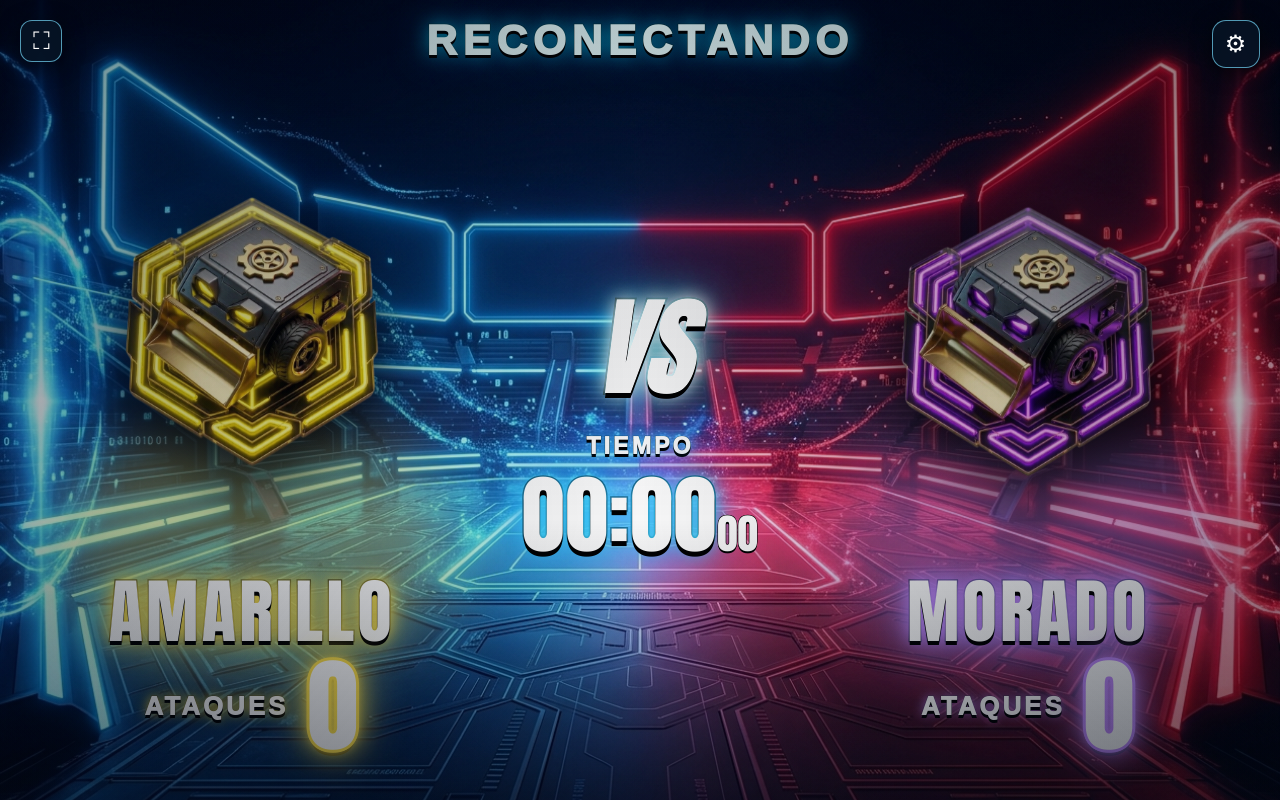
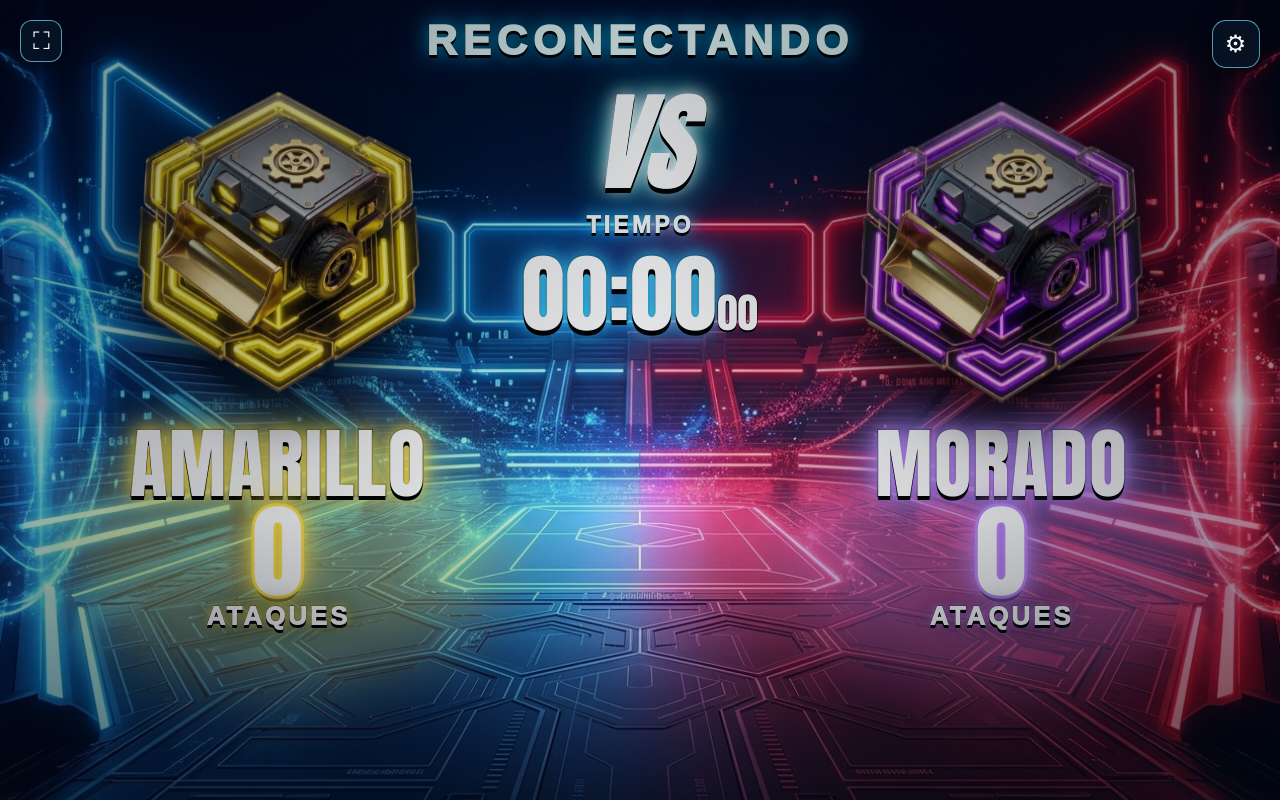
Before and after one commit to Duvan49/MiniSumosRC, a Flask app: page / in a window 1280 px wide. Run offline with Flask 3, Linux system fonts and the light colour scheme; data that the repository does not hold is empty.

Commit message:
Ajustar dashboard: nombres de robots y distribución superior

```diff
--- a/templates/index.html
+++ b/templates/index.html
@@ -14,15 +14,15 @@ body:after{content:"";position:fixed;inset:0;pointer-events:none;background:line
 .status{font:1000 clamp(20px,3.3vw,48px)/1 Arial,Helvetica,sans-serif;letter-spacing:clamp(2px,.45vw,7px);text-align:center;text-transform:uppercase;color:#eaffff;-webkit-text-stroke:1.5px #000;paint-order:stroke fill;text-shadow:0 3px 0 #000,0 0 18px #00d9ffb5,0 0 38px #00aaff80}
 .status.running{color:#75ffad;text-shadow:0 3px 0 #000,0 0 20px #00ff8c}.status.paused{color:#ffda65;text-shadow:0 3px 0 #000,0 0 20px #ffad00}.status.finished{color:#ff708b;text-shadow:0 3px 0 #000,0 0 20px #ff174d}.status.ready{color:#f4fbff}
 .winner{position:relative;z-index:2;align-self:center;margin:0 0 8px;padding:10px 20px;background:#071324e8;border:2px solid #ffe56d;border-radius:14px;color:#ffe66d;font-size:clamp(18px,3vw,34px);text-align:center;-webkit-text-stroke:1px #000;paint-order:stroke fill;text-shadow:0 2px 0 #000,0 0 18px #ffe66d99}
-.matchup{position:relative;z-index:1;flex:1;min-height:0;display:grid;grid-template-columns:minmax(0,1fr) minmax(190px,.62fr) minmax(0,1fr);align-items:center;gap:clamp(4px,1.7vw,28px);width:100%;margin:0 auto}
-.combatant{height:100%;min-height:0;display:flex;flex-direction:column;justify-content:center;align-items:center;text-align:center;position:relative;min-width:0}
+.matchup{position:relative;z-index:1;flex:1;min-height:0;display:grid;grid-template-columns:minmax(0,1fr) minmax(110px,.38fr) minmax(0,1fr);align-items:start;gap:clamp(3px,1vw,16px);width:100%;margin:0 auto;padding-top:clamp(0px,1vh,12px)}
+.combatant{height:100%;min-height:0;display:flex;flex-direction:column;justify-content:flex-start;align-items:center;text-align:center;position:relative;min-width:0}
 .combatant:before{content:"";position:absolute;width:90%;height:38%;bottom:14%;border-radius:50%;filter:blur(36px);opacity:.4;z-index:-1;background:var(--robot-color,#00bfff)}
-.robot-art{display:block;width:100%;height:min(58vh,620px);object-fit:contain;filter:drop-shadow(0 22px 32px #000d);animation:float 4.5s ease-in-out infinite;transition:filter .25s,transform .25s}.combatant.right .robot-art{animation-delay:-2.2s}
-.robot-name{max-width:100%;margin-top:clamp(0px,.8vh,10px);font-family:Impact,'Arial Black',sans-serif;font-size:clamp(32px,5.5vw,90px);line-height:.95;letter-spacing:clamp(1px,.25vw,5px);font-weight:1000;text-transform:uppercase;overflow-wrap:anywhere;color:#fff;-webkit-text-stroke:2.5px #000;paint-order:stroke fill;text-shadow:0 4px 0 #000,0 0 16px var(--robot-color,#49eaff),0 0 32px var(--robot-color,#49eaff),0 0 48px #178cff88}.robot-person{margin-top:4px;font:800 clamp(11px,1.15vw,17px)/1.1 Arial,Helvetica,sans-serif;letter-spacing:1.2px;text-transform:uppercase;color:#e8f7ff;text-shadow:0 2px 3px #000;opacity:.9;overflow-wrap:anywhere}
-.attack-score{display:flex;align-items:center;justify-content:center;gap:clamp(8px,1.5vw,22px);margin-top:clamp(10px,2vh,25px);font-family:Arial,Helvetica,sans-serif;font-size:clamp(20px,2vw,30px);font-weight:1000;letter-spacing:clamp(1px,.25vw,4px);color:#fff;-webkit-text-stroke:.7px #000;paint-order:stroke fill;text-shadow:0 3px 0 #000,0 0 12px var(--robot-color,#49eaff),0 0 22px #000}
+.robot-art{display:block;width:100%;height:min(43vh,470px);object-fit:contain;filter:drop-shadow(0 22px 32px #000d);animation:float 4.5s ease-in-out infinite;transition:filter .25s,transform .25s}.combatant.right .robot-art{animation-delay:-2.2s}
+.robot-name{width:100%;max-width:100%;margin-top:clamp(0px,.6vh,8px);font-family:Impact,'Arial Black',sans-serif;font-size:clamp(18px,calc(6vw - var(--name-length,0)*.16vw),78px);line-height:.98;letter-spacing:clamp(0px,.12vw,2px);font-weight:1000;white-space:normal;overflow-wrap:normal;word-break:normal;color:#fff;-webkit-text-stroke:2.5px #000;paint-order:stroke fill;text-shadow:0 4px 0 #000,0 0 16px var(--robot-color,#49eaff),0 0 32px var(--robot-color,#49eaff),0 0 48px #178cff88}.robot-person{display:none!important}
+.attack-score{display:flex;flex-direction:column-reverse;align-items:center;justify-content:center;gap:clamp(5px,.8vh,10px);margin-top:clamp(8px,1.2vh,16px);font-family:Arial,Helvetica,sans-serif;font-size:clamp(20px,2vw,30px);font-weight:1000;letter-spacing:clamp(1px,.25vw,4px);color:#fff;-webkit-text-stroke:.7px #000;paint-order:stroke fill;text-shadow:0 3px 0 #000,0 0 12px var(--robot-color,#49eaff),0 0 22px #000}
 .attack-score strong{font-family:Impact,'Arial Black',sans-serif;font-size:clamp(56px,8vw,124px);line-height:.82;letter-spacing:1px;color:#fff;-webkit-text-stroke:2.5px #000;paint-order:stroke fill;text-shadow:3px 0 0 var(--robot-color,#fff),-3px 0 0 var(--robot-color,#fff),0 3px 0 var(--robot-color,#fff),0 -3px 0 var(--robot-color,#fff),2px 2px 0 var(--robot-color,#fff),-2px -2px 0 var(--robot-color,#fff),2px -2px 0 var(--robot-color,#fff),-2px 2px 0 var(--robot-color,#fff),0 0 10px var(--robot-color,#fff),0 0 24px var(--robot-color,#fff),0 0 46px var(--robot-color,#fff),0 6px 0 #000;font-variant-numeric:tabular-nums}
-.center{display:flex;flex-direction:column;align-items:center;justify-content:center;min-width:0;text-align:center}
-.vs{font-size:clamp(54px,8.5vw,130px);font-weight:1000;font-style:italic;line-height:.9;color:#fff;letter-spacing:-3px;-webkit-text-stroke:4px #000;paint-order:stroke fill;text-shadow:0 5px 0 #000,0 0 18px #fff,0 0 42px #19cfff;margin-bottom:clamp(20px,4.5vh,58px);filter:drop-shadow(0 0 10px #00bfff);animation:pulse 3s ease-in-out infinite}
+.center{display:flex;flex-direction:column;align-items:center;justify-content:flex-start;min-width:0;text-align:center;padding-top:clamp(6px,2vh,24px)}
+.vs{font-size:clamp(54px,8.5vw,130px);font-weight:1000;font-style:italic;line-height:.9;color:#fff;letter-spacing:-3px;-webkit-text-stroke:4px #000;paint-order:stroke fill;text-shadow:0 5px 0 #000,0 0 18px #fff,0 0 42px #19cfff;margin-bottom:clamp(12px,2.5vh,30px);filter:drop-shadow(0 0 10px #00bfff);animation:pulse 3s ease-in-out infinite}
 .timer-label{font:1000 clamp(17px,1.8vw,25px) Arial,sans-serif;letter-spacing:clamp(1px,.25vw,4px);color:#fff;-webkit-text-stroke:.8px #000;paint-order:stroke fill;text-shadow:0 3px 0 #000,0 0 14px #43dcff,0 0 25px #178cff;margin-bottom:12px}
 .timer{font-family:Impact,'Arial Black',sans-serif;font-size:clamp(44px,6.7vw,100px);font-variant-numeric:tabular-nums;letter-spacing:1px;line-height:1;color:#fff;-webkit-text-stroke:3px #000;paint-order:stroke fill;text-shadow:0 5px 0 #000,0 0 18px #43dcff,0 0 36px #178cff;white-space:nowrap}.centiseconds{display:inline-block;font-size:.48em;line-height:1;vertical-align:baseline;letter-spacing:0;-webkit-text-stroke:1.2px #000;text-shadow:0 2px 0 #000}
 #countdownOverlay{position:fixed;inset:0;z-index:5000;display:flex;flex-direction:column;align-items:center;justify-content:center;gap:clamp(14px,3vh,28px);padding:24px;text-align:center;background:radial-gradient(ellipse at center,#102c48f5 0,#020711f7 72%);backdrop-filter:blur(10px);opacity:1;visibility:visible;transition:opacity .25s,visibility .25s;font-family:Arial,Helvetica,sans-serif}#countdownOverlay[hidden]{display:none}.countdown-title{max-width:1000px;font-size:clamp(24px,5vw,64px);font-weight:1000;letter-spacing:clamp(2px,.7vw,9px);color:#f4fcff;text-shadow:0 4px 0 #000,0 0 24px #18cfff;animation:countTitleIn .5s ease-out both}.countdown-number{font-family:Impact,"Arial Black",sans-serif;font-size:clamp(130px,30vw,340px);font-weight:1000;line-height:.85;color:#fff;-webkit-text-stroke:4px #06101b;paint-order:stroke fill;text-shadow:0 8px 0 #000,0 0 22px #38dfff,0 0 70px #00aaff;animation:countPop .62s cubic-bezier(.15,.8,.2,1) both}.countdown-number.go{font-size:clamp(90px,20vw,230px);color:#7dffb4;text-shadow:0 7px 0 #000,0 0 28px #00ff8c,0 0 90px #00ff8c}.countdown-subtitle{font-size:clamp(12px,2vw,18px);font-weight:900;letter-spacing:clamp(3px,.7vw,8px);color:#9bc7df}@keyframes countPop{0%{opacity:0;transform:scale(1.65) rotate(-7deg);filter:blur(8px)}65%{opacity:1;transform:scale(.92) rotate(2deg);filter:blur(0)}100%{opacity:1;transform:scale(1) rotate(0)}}@keyframes countTitleIn{from{opacity:0;transform:translateY(-18px)}to{opacity:1;transform:translateY(0)}}
@@ -39,7 +39,7 @@ input{width:100%;padding:13px 12px;background:#071a2c;border:1px solid #31536f;b
 .help{font-size:12px;line-height:1.55;color:#91abc1;margin-top:18px}#scrim{display:none!important;position:fixed;inset:0;z-index:1500;background:#0009;opacity:0;pointer-events:none;transition:opacity .25s}#scrim.open{opacity:1;pointer-events:auto}#settings{pointer-events:none}#settings.open{pointer-events:auto}
 @keyframes float{0%,100%{transform:translateY(0)}50%{transform:translateY(-10px)}}@keyframes pulse{0%,100%{filter:brightness(1)}50%{filter:brightness(1.35)}}
 @media(min-width:1500px){.robot-art{height:min(62vh,740px)}}
-@media(max-width:700px){ #arena{padding:8px 7px}.status-wrap{min-height:56px;padding:6px 45px}.status{font-size:clamp(17px,4.6vw,29px);letter-spacing:1px;-webkit-text-stroke:1px #000}.fullscreen{width:36px;height:36px;top:8px;left:8px;font-size:21px}.gear{width:40px;height:40px;top:8px;right:8px;font-size:20px}.matchup{grid-template-columns:minmax(0,1fr) minmax(74px,.52fr) minmax(0,1fr);gap:1px}.robot-art{height:clamp(160px,37vh,340px);width:118%}.robot-name{font-size:clamp(21px,6vw,38px);letter-spacing:0;-webkit-text-stroke:1.4px #000}.robot-person{font-size:11px;letter-spacing:.5px;margin-top:3px}.attack-score{flex-direction:column;gap:8px;letter-spacing:1px;font-size:clamp(15px,4vw,21px);margin-top:14px}.attack-score strong{font-size:clamp(48px,13vw,76px);-webkit-text-stroke:1.5px #000}.vs{font-size:clamp(35px,9vw,58px);margin-bottom:25px;-webkit-text-stroke:2.5px #000}.timer-label{font-size:clamp(12px,3.2vw,16px);letter-spacing:1px;margin-bottom:9px}.timer{font-size:clamp(28px,7vw,45px);-webkit-text-stroke:2px #000}}
+@media(max-width:700px){ #arena{padding:8px 7px}.status-wrap{min-height:56px;padding:6px 45px}.status{font-size:clamp(17px,4.6vw,29px);letter-spacing:1px;-webkit-text-stroke:1px #000}.fullscreen{width:36px;height:36px;top:8px;left:8px;font-size:21px}.gear{width:40px;height:40px;top:8px;right:8px;font-size:20px}.matchup{grid-template-columns:minmax(0,1fr) minmax(56px,.28fr) minmax(0,1fr);gap:1px;padding-top:0}.robot-art{height:clamp(135px,30vh,270px);width:112%}.robot-name{font-size:clamp(16px,calc(6.5vw - var(--name-length,0)*.22vw),34px);letter-spacing:0;-webkit-text-stroke:1.4px #000}.robot-person{display:none!important}.attack-score{flex-direction:column-reverse;gap:6px;letter-spacing:1px;font-size:clamp(13px,3.5vw,19px);margin-top:10px}.attack-score strong{font-size:clamp(48px,13vw,76px);-webkit-text-stroke:1.5px #000}.vs{font-size:clamp(30px,8vw,54px);margin-bottom:18px;-webkit-text-stroke:2.5px #000}.timer-label{font-size:clamp(12px,3.2vw,16px);letter-spacing:1px;margin-bottom:9px}.timer{font-size:clamp(28px,7vw,45px);-webkit-text-stroke:2px #000}}
 @media(max-height:560px) and (min-width:701px){ #arena{padding-top:4px;padding-bottom:4px}.status-wrap{min-height:34px}.status{font-size:clamp(18px,2.4vw,30px)}.robot-art{height:48vh}.vs{margin-bottom:12px}.timer-label{margin-bottom:4px}}
 @media(prefers-reduced-motion:reduce){*,*:before,*:after{animation:none!important;transition:none!important}}
 
@@ -225,7 +225,7 @@ function render(s){
  if(s.python_mode&&!document.body.classList.contains('python-mode')){document.body.classList.add('python-mode');showTab('attacks')}
  if(s.time_source!=='python'){timerBaseSeconds=Math.max(0,Number(s.elapsed_seconds)||0);timerBaseAt=performance.now();timerRunning=s.phase==='running';updateClock()}else{timerRunning=false}
  if(s.python_mode){const overlay=$('countdownOverlay'),number=$('countdownNumber');overlay.hidden=!s.countdown_active;if(s.countdown_active){number.textContent=s.countdown_value||'3';number.className=s.countdown_value==='¡YA!'?'countdown-number go':'countdown-number'}}
- $('robot1').textContent=s.robot1;$('robot2').textContent=s.robot2;$('person1').textContent=s.person1||'';$('person2').textContent=s.person2||'';
+ $('robot1').textContent=s.robot1;$('robot2').textContent=s.robot2;$('person1').textContent='';$('person2').textContent='';$('robot1').style.setProperty('--name-length',String(String(s.robot1||'').length));$('robot2').style.setProperty('--name-length',String(String(s.robot2||'').length));
  $('robotImage1').src=s.robot1_image||'/Imagenes/R_Amarillo.png';$('robotImage2').src=s.robot2_image||'/Imagenes/R_Morado.png';
  $('combatant1').style.setProperty('--robot-color',robotColor(s.robot1_image,s.robot1));$('combatant2').style.setProperty('--robot-color',robotColor(s.robot2_image,s.robot2));
  $('attacks1').textContent=s.attacks1;$('attacks2').textContent=s.attacks2;
```
